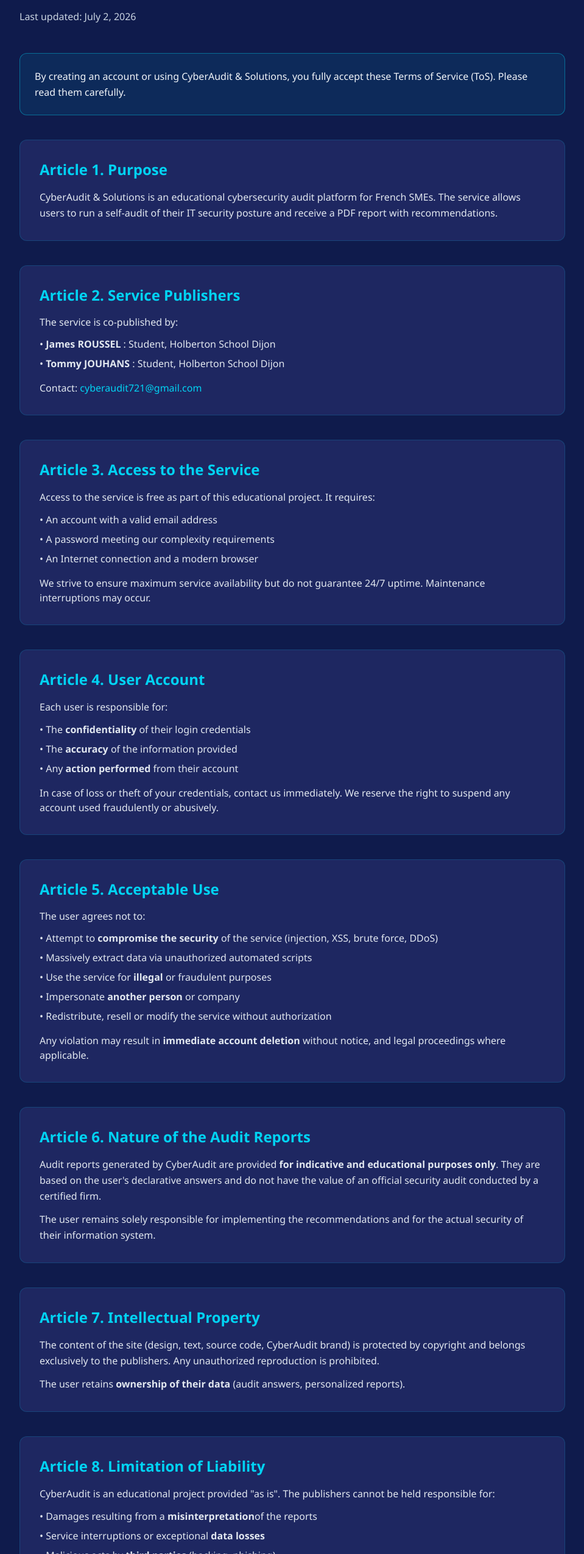
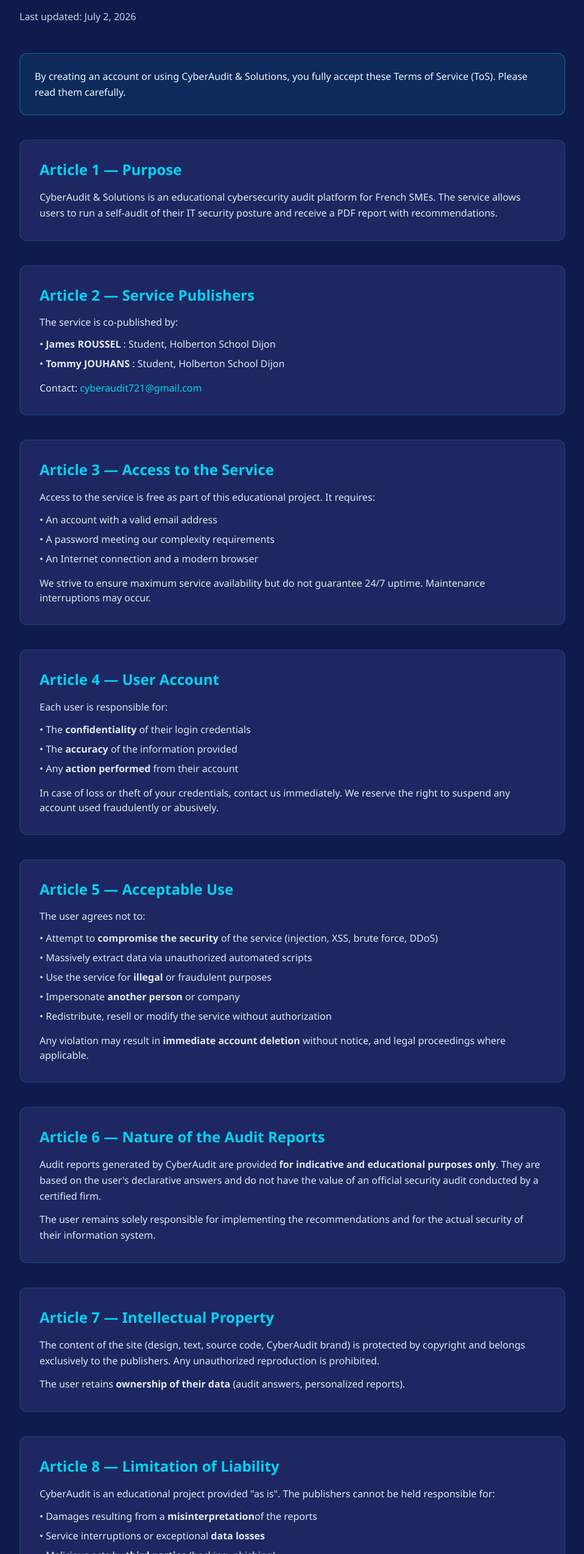
Before and after one commit to Tommy-JOUHANS/portfolio, a React (Vite) app in the folder cyberaudit/frontend/: page /cgu in a window 1280 px wide. Shown: the part 252-2800 px from the top of the page at 61% size, without its empty margins (160-1119 px from the left). Built offline with nearby package versions, Linux system fonts and the light colour scheme; no server answers.

Commit message:
Revert "style(legal): use 'Article X.' format for ToS section titles"
This reverts commit 5f6bf4a3a13c10ba4f65ca7f3cf5374cf2a6bd9f.

```diff
--- a/cyberaudit/frontend/src/pages/legal/CGU.jsx
+++ b/cyberaudit/frontend/src/pages/legal/CGU.jsx
@@ -33,7 +33,7 @@
         <div className="space-y-10">
           <section className="bg-[#1E2761] rounded-xl p-6 md:p-8 border border-cyan-500/20">
             <h2 className="text-2xl font-bold text-cyan-400 mb-4">
-              Article 1. Purpose
+              Article 1 &mdash; Purpose
             </h2>
             <p className="text-slate-200 leading-relaxed">
               CyberAudit &amp; Solutions is an educational cybersecurity audit
@@ -45,7 +45,7 @@
 
           <section className="bg-[#1E2761] rounded-xl p-6 md:p-8 border border-cyan-500/20">
             <h2 className="text-2xl font-bold text-cyan-400 mb-4">
-              Article 2. Service Publishers
+              Article 2 &mdash; Service Publishers
             </h2>
             <p className="text-slate-200 mb-3">
               The service is co-published by:
@@ -71,7 +71,7 @@
 
           <section className="bg-[#1E2761] rounded-xl p-6 md:p-8 border border-cyan-500/20">
             <h2 className="text-2xl font-bold text-cyan-400 mb-4">
-              Article 3. Access to the Service
+              Article 3 &mdash; Access to the Service
             </h2>
             <p className="text-slate-200 leading-relaxed mb-3">
               Access to the service is free as part of this educational
@@ -90,7 +90,7 @@
 
           <section className="bg-[#1E2761] rounded-xl p-6 md:p-8 border border-cyan-500/20">
             <h2 className="text-2xl font-bold text-cyan-400 mb-4">
-              Article 4. User Account
+              Article 4 &mdash; User Account
             </h2>
             <p className="text-slate-200 leading-relaxed mb-3">
               Each user is responsible for:
@@ -117,7 +117,7 @@
 
           <section className="bg-[#1E2761] rounded-xl p-6 md:p-8 border border-cyan-500/20">
             <h2 className="text-2xl font-bold text-cyan-400 mb-4">
-              Article 5. Acceptable Use
+              Article 5 &mdash; Acceptable Use
             </h2>
             <p className="text-slate-200 mb-3">
               The user agrees not to:
@@ -152,7 +152,7 @@
 
           <section className="bg-[#1E2761] rounded-xl p-6 md:p-8 border border-cyan-500/20">
             <h2 className="text-2xl font-bold text-cyan-400 mb-4">
-              Article 6. Nature of the Audit Reports
+              Article 6 &mdash; Nature of the Audit Reports
             </h2>
             <p className="text-slate-200 leading-relaxed mb-3">
               Audit reports generated by CyberAudit are provided{" "}
@@ -170,7 +170,7 @@
 
           <section className="bg-[#1E2761] rounded-xl p-6 md:p-8 border border-cyan-500/20">
             <h2 className="text-2xl font-bold text-cyan-400 mb-4">
-              Article 7. Intellectual Property
+              Article 7 &mdash; Intellectual Property
             </h2>
             <p className="text-slate-200 leading-relaxed">
               The content of the site (design, text, source code, CyberAudit
@@ -185,7 +185,7 @@
 
           <section className="bg-[#1E2761] rounded-xl p-6 md:p-8 border border-cyan-500/20">
             <h2 className="text-2xl font-bold text-cyan-400 mb-4">
-              Article 8. Limitation of Liability
+              Article 8 &mdash; Limitation of Liability
             </h2>
             <p className="text-slate-200 leading-relaxed mb-3">
               CyberAudit is an educational project provided "as is". The
@@ -210,7 +210,7 @@
 
           <section className="bg-[#1E2761] rounded-xl p-6 md:p-8 border border-cyan-500/20">
             <h2 className="text-2xl font-bold text-cyan-400 mb-4">
-              Article 9. Account Deletion
+              Article 9 &mdash; Account Deletion
             </h2>
             <p className="text-slate-200 leading-relaxed mb-3">
               The user can request account and data deletion at any time:
@@ -238,7 +238,7 @@
 
           <section className="bg-[#1E2761] rounded-xl p-6 md:p-8 border border-cyan-500/20">
             <h2 className="text-2xl font-bold text-cyan-400 mb-4">
-              Article 10. Data Protection
+              Article 10 &mdash; Data Protection
             </h2>
             <p className="text-slate-200 leading-relaxed">
               The processing of your personal data is detailed in our{" "}
@@ -254,7 +254,7 @@
 
           <section className="bg-[#1E2761] rounded-xl p-6 md:p-8 border border-cyan-500/20">
             <h2 className="text-2xl font-bold text-cyan-400 mb-4">
-              Article 11. Changes to the Terms
+              Article 11 &mdash; Changes to the ToS
             </h2>
             <p className="text-slate-200 leading-relaxed">
               The publishers reserve the right to modify these ToS at any
@@ -266,7 +266,7 @@
 
           <section className="bg-[#1E2761] rounded-xl p-6 md:p-8 border border-cyan-500/20">
             <h2 className="text-2xl font-bold text-cyan-400 mb-4">
-              Article 12. Applicable Law and Jurisdiction
+              Article 12 &mdash; Applicable Law and Jurisdiction
             </h2>
             <p className="text-slate-200 leading-relaxed">
               These ToS are governed by <strong>French law</strong>. Any
```
